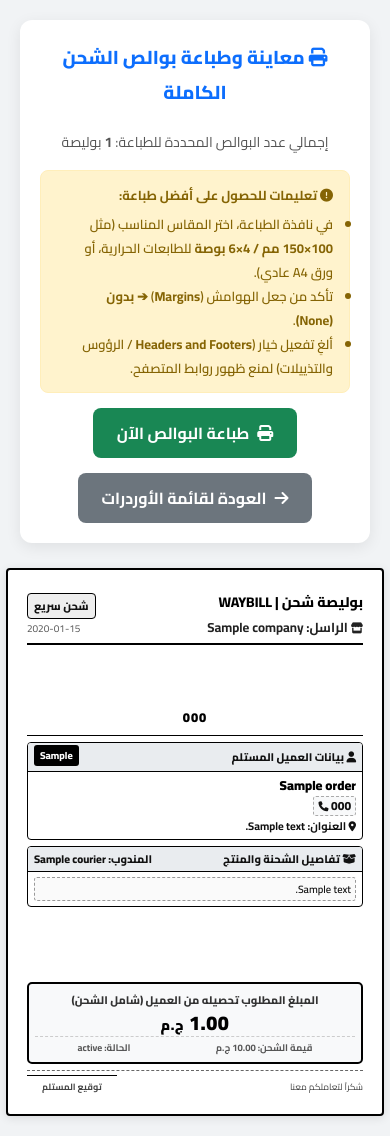
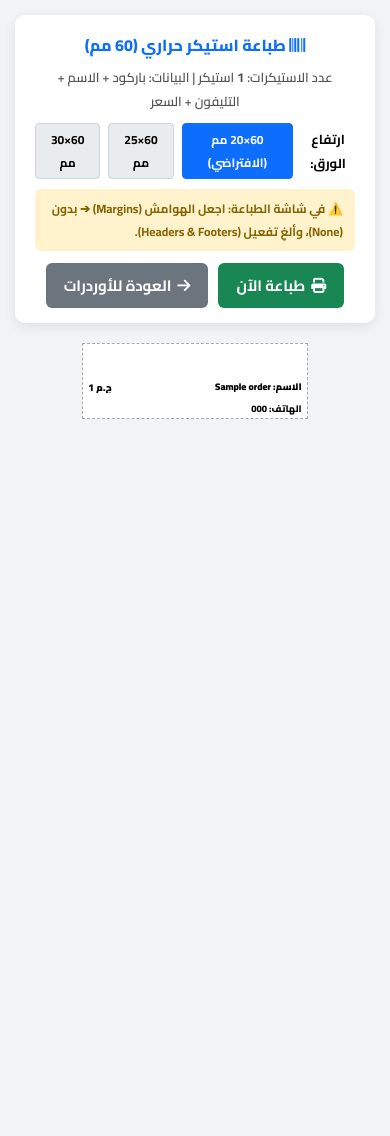
Before and after one commit to mostafa3sliaa/shipping-app, a Flask app: page /print/1 in a window 390 px wide. After the commit the page ends 419 px from the top, so only its background shows below. Run offline with Flask 3, Linux system fonts and the light colour scheme; tables that the repository leaves empty hold one stand-in row (values such as "Sample post"); some libraries are stand-ins or nearby versions.

Commit message:
Update print layout for 60x20mm thermal printer with barcode, name, phone, and price only

```diff
--- a/templates/print.html
+++ b/templates/print.html
@@ -3,13 +3,19 @@
 <head>
     <meta charset="UTF-8">
     <meta name="viewport" content="width=device-width, initial-scale=1.0">
-    <title>طباعة بوالص الشحن</title>
+    <title>طباعة استيكر الباركود (طابعة حرارية)</title>
     <!-- Google Fonts: Cairo -->
-    <link href="https://fonts.googleapis.com/css2?family=Cairo:wght@400;600;700;800;900&display=swap" rel="stylesheet">
+    <link href="https://fonts.googleapis.com/css2?family=Cairo:wght@600;700;800;900&display=swap" rel="stylesheet">
     <!-- Font Awesome -->
     <link rel="stylesheet" href="https://cdnjs.cloudflare.com/ajax/libs/font-awesome/6.4.0/css/all.min.css">
     <!-- JsBarcode -->
     <script src="https://cdn.jsdelivr.net/npm/jsbarcode@3.11.5/dist/JsBarcode.all.min.js"></script>
+    <style id="print-style">
+        @page {
+            size: 60mm 20mm;
+            margin: 0mm;
+        }
+    </style>
     <style>
         * {
             box-sizing: border-box;
@@ -20,25 +26,25 @@
             font-family: 'Cairo', sans-serif;
             background-color: #f1f3f5;
             margin: 0;
-            padding: 20px;
-            color: #111;
+            padding: 15px;
+            color: #000;
         }
 
         .controls {
-            max-width: 800px;
-            margin: 0 auto 25px auto;
+            max-width: 650px;
+            margin: 0 auto 20px auto;
             background: white;
-            padding: 20px;
-            border-radius: 12px;
-            box-shadow: 0 4px 15px rgba(0,0,0,0.08);
+            padding: 15px 20px;
+            border-radius: 10px;
+            box-shadow: 0 4px 12px rgba(0,0,0,0.08);
             text-align: center;
         }
 
         .controls-btns {
             display: flex;
             justify-content: center;
-            gap: 15px;
-            margin-top: 15px;
+            gap: 10px;
+            margin-top: 12px;
             flex-wrap: wrap;
         }
 
@@ -46,230 +52,127 @@
             background-color: #0d6efd;
             color: white;
             border: none;
-            padding: 10px 24px;
-            font-size: 16px;
+            padding: 8px 18px;
+            font-size: 15px;
             font-weight: bold;
             font-family: 'Cairo', sans-serif;
-            border-radius: 8px;
+            border-radius: 6px;
             cursor: pointer;
             text-decoration: none;
             display: inline-flex;
             align-items: center;
-            gap: 8px;
-            transition: all 0.2s;
-        }
-        .btn:hover {
-            opacity: 0.9;
-            transform: translateY(-1px);
+            gap: 6px;
         }
         .btn-success { background-color: #198754; }
         .btn-secondary { background-color: #6c757d; }
 
-        /* Container of waybills */
-        .waybills-wrapper {
+        .size-selector {
+            margin: 10px 0;
+            display: flex;
+            justify-content: center;
+            align-items: center;
+            gap: 8px;
+            font-size: 13px;
+            font-weight: bold;
+        }
+        .size-btn {
+            background: #e9ecef;
+            border: 1px solid #ced4da;
+            padding: 4px 12px;
+            border-radius: 4px;
+            cursor: pointer;
+            font-family: 'Cairo', sans-serif;
+            font-size: 12px;
+            font-weight: 700;
+        }
+        .size-btn.active {
+            background: #0d6efd;
+            color: white;
+            border-color: #0d6efd;
+        }
+
+        /* Container of labels */
+        .labels-container {
             display: flex;
             flex-direction: column;
             align-items: center;
-            gap: 25px;
+            gap: 12px;
         }
 
-        /* Individual Waybill Sheet */
-        .waybill {
+        /* Thermal Label Sticker */
+        .label {
             background-color: #fff;
-            width: 100mm;
-            min-height: 145mm;
-            padding: 5mm;
-            border: 2px solid #000;
-            border-radius: 4px;
+            width: 60mm;
+            height: 20mm;
+            max-height: 20mm;
+            padding: 0.8mm 1.5mm;
+            margin: 0 auto;
+            border: 1px dashed #aaa;
             display: flex;
             flex-direction: column;
             justify-content: space-between;
-            position: relative;
-            box-shadow: 0 2px 10px rgba(0,0,0,0.1);
+            overflow: hidden;
+            box-sizing: border-box;
             page-break-after: always;
             break-after: page;
+            text-align: center;
+            direction: rtl;
         }
 
-        /* Header */
-        .waybill-header {
+        /* Barcode Area */
+        .barcode-box {
+            text-align: center;
+            line-height: 1;
+            margin: 0;
+            padding: 0;
+        }
+        .barcode-svg {
+            width: 100%;
+            max-width: 56mm;
+            height: 24px;
+            display: block;
+            margin: 0 auto;
+        }
+
+        /* Info Rows */
+        .info-row {
             display: flex;
             justify-content: space-between;
             align-items: center;
-            border-bottom: 2px solid #000;
-            padding-bottom: 4px;
-            margin-bottom: 5px;
+            font-size: 9.5px;
+            line-height: 1.15;
+            font-weight: 800;
+            white-space: nowrap;
+            overflow: hidden;
+            text-overflow: ellipsis;
         }
-        .company-info {
+        .info-row span {
+            overflow: hidden;
+            text-overflow: ellipsis;
+            white-space: nowrap;
+        }
+        .client-name {
+            max-width: 36mm;
             text-align: right;
+            font-weight: 900;
+            color: #000;
         }
-        .company-title {
-            font-size: 14px;
+        .price-tag {
+            text-align: left;
+            font-weight: 900;
+            font-size: 10px;
+            color: #000;
+            direction: ltr;
+        }
+        .phone-num {
+            text-align: right;
             font-weight: 800;
+            direction: ltr;
+            font-size: 9.5px;
             color: #000;
-            margin: 0;
-        }
-        .company-name {
-            font-size: 13px;
-            font-weight: 700;
-            color: #222;
-        }
-        .order-date {
-            font-size: 10px;
-            color: #555;
-        }
-        .waybill-badge {
-            font-size: 11px;
-            font-weight: 800;
-            border: 1.5px solid #000;
-            padding: 2px 6px;
-            border-radius: 4px;
-            background: #eee;
         }
 
-        /* Barcode Area */
-        .barcode-section {
-            text-align: center;
-            border-bottom: 1.5px solid #000;
-            padding-bottom: 4px;
-            margin-bottom: 6px;
-        }
-        .barcode-svg {
-            max-width: 100%;
-            height: 42px;
-        }
-        .tracking-num {
-            font-size: 13px;
-            font-weight: 900;
-            letter-spacing: 1px;
-            margin-top: -2px;
-            color: #000;
-            direction: ltr;
-            display: inline-block;
-        }
-
-        /* Section Cards */
-        .wb-section {
-            border: 1.5px solid #000;
-            border-radius: 4px;
-            margin-bottom: 6px;
-            overflow: hidden;
-        }
-        .wb-section-title {
-            background-color: #e9ecef;
-            border-bottom: 1px solid #000;
-            padding: 2px 6px;
-            font-size: 11px;
-            font-weight: 800;
-            display: flex;
-            justify-content: space-between;
-            align-items: center;
-        }
-        .wb-section-body {
-            padding: 5px 6px;
-            font-size: 11px;
-            line-height: 1.35;
-        }
-
-        /* Client & Address Info */
-        .client-name {
-            font-size: 13px;
-            font-weight: 900;
-            color: #000;
-            margin-bottom: 2px;
-        }
-        .client-phone {
-            font-size: 12px;
-            font-weight: 800;
-            direction: ltr;
-            text-align: right;
-            display: inline-block;
-            background: #f8f9fa;
-            padding: 1px 4px;
-            border-radius: 3px;
-            border: 1px dashed #aaa;
-            margin-bottom: 3px;
-        }
-        .client-region {
-            display: inline-block;
-            background: #000;
-            color: #fff;
-            padding: 1px 6px;
-            font-size: 10px;
-            font-weight: 800;
-            border-radius: 3px;
-            margin-bottom: 3px;
-        }
-        .client-address {
-            font-size: 11px;
-            font-weight: 700;
-            color: #111;
-            word-break: break-word;
-        }
-
-        /* Content / Item Details */
-        .content-box {
-            background-color: #fafafa;
-            border: 1px dashed #999;
-            padding: 4px;
-            border-radius: 3px;
-            font-size: 10.5px;
-            font-weight: 600;
-            min-height: 24px;
-            word-break: break-word;
-        }
-
-        /* Financial / COD Box - BIG & PROMINENT */
-        .cod-container {
-            background: #f8f9fa;
-            border: 2px solid #000;
-            border-radius: 5px;
-            padding: 6px;
-            text-align: center;
-            margin-bottom: 6px;
-        }
-        .cod-label {
-            font-size: 11px;
-            font-weight: 800;
-            color: #333;
-            margin-bottom: 2px;
-        }
-        .cod-amount {
-            font-size: 20px;
-            font-weight: 900;
-            color: #000;
-            letter-spacing: 0.5px;
-            line-height: 1.1;
-        }
-        .cod-sub {
-            font-size: 9.5px;
-            font-weight: 700;
-            color: #555;
-            margin-top: 2px;
-            border-top: 1px dashed #ccc;
-            padding-top: 2px;
-            display: flex;
-            justify-content: space-around;
-        }
-
-        /* Footer / Notes & Signature */
-        .waybill-footer {
-            display: flex;
-            justify-content: space-between;
-            align-items: flex-end;
-            border-top: 1px dashed #666;
-            padding-top: 4px;
-            font-size: 9px;
-            color: #444;
-        }
-        .signature-box {
-            text-align: center;
-            border-top: 1px solid #000;
-            width: 90px;
-            padding-top: 2px;
-            font-weight: 700;
-        }
-
-        /* PRINT STYLES */
+        /* Print Mode */
         @media print {
             body {
                 background: white !important;
@@ -279,26 +182,16 @@
             .controls {
                 display: none !important;
             }
-            .waybills-wrapper {
+            .labels-container {
                 gap: 0 !important;
                 display: block !important;
             }
-            .waybill {
-                width: 100mm !important;
-                min-height: 145mm !important;
-                max-height: 150mm !important;
+            .label {
+                border: none !important;
                 margin: 0 auto !important;
-                padding: 4mm !important;
-                border: 2px solid #000 !important;
-                border-radius: 0 !important;
-                box-shadow: none !important;
                 page-break-after: always !important;
                 break-after: page !important;
                 page-break-inside: avoid !important;
-            }
-            @page {
-                size: 100mm 150mm;
-                margin: 0;
             }
         }
     </style>
@@ -306,137 +199,98 @@
 <body>
 
     <div class="controls">
-        <h3 style="margin-top: 0; color: #0d6efd; font-weight: 800;">
-            <i class="fa-solid fa-print me-2"></i> معاينة وطباعة بوالص الشحن الكاملة
-        </h3>
-        <p style="margin: 5px 0; color: #555; font-size: 14px;">
-            إجمالي عدد البوالص المحددة للطباعة: <strong>{{ orders|length }}</strong> بوليصة
+        <h4 style="margin: 0 0 5px 0; color: #0d6efd; font-weight: 800;">
+            <i class="fa-solid fa-barcode me-1"></i> طباعة استيكر حراري (60 مم)
+        </h4>
+        <p style="margin: 0 0 8px 0; font-size: 13px; color: #555;">
+            عدد الاستيكرات: <strong>{{ orders|length }}</strong> استيكر | البيانات: باركود + الاسم + التليفون + السعر
         </p>
 
-        <div style="background-color: #fff3cd; color: #856404; padding: 12px 16px; margin: 15px 0; border-radius: 8px; text-align: right; direction: rtl; font-size: 13px; font-weight: 600; border: 1px solid #ffeeba;">
-            <i class="fa-solid fa-circle-exclamation me-1"></i> <strong>تعليمات للحصول على أفضل طباعة:</strong>
-            <ul style="margin: 5px 0 0 20px; padding: 0;">
-                <li>في نافذة الطباعة، اختر المقاس المناسب (مثل <strong>100×150 مم / 4×6 بوصة</strong> للطابعات الحرارية، أو ورق A4 عادي).</li>
-                <li>تأكد من جعل الهوامش (<strong>Margins</strong>) ➔ <strong>بدون (None)</strong>.</li>
-                <li>ألغِ تفعيل خيار (<strong>Headers and Footers</strong> / الرؤوس والتذييلات) لمنع ظهور روابط المتصفح.</li>
-            </ul>
+        <!-- Sticker Height Selector (defaults to 20mm) -->
+        <div class="size-selector">
+            <span>ارتفاع الورق:</span>
+            <button type="button" class="size-btn active" onclick="setLabelHeight(20, this)">60×20 مم (الافتراضي)</button>
+            <button type="button" class="size-btn" onclick="setLabelHeight(25, this)">60×25 مم</button>
+            <button type="button" class="size-btn" onclick="setLabelHeight(30, this)">60×30 مم</button>
+        </div>
+
+        <div style="background-color: #fff3cd; color: #856404; padding: 8px 12px; margin: 8px 0; border-radius: 6px; font-size: 12px; font-weight: 700; text-align: right;">
+            ⚠️ في شاشة الطباعة: اجعل الهوامش (<strong>Margins</strong>) ➔ <strong>بدون (None)</strong>، وألغِ تفعيل (<strong>Headers & Footers</strong>).
         </div>
 
         <div class="controls-btns">
             <button class="btn btn-success" onclick="window.print()">
-                <i class="fa-solid fa-print"></i> طباعة البوالص الآن
+                <i class="fa-solid fa-print"></i> طباعة الآن
             </button>
             <a href="{{ url_for('index', tab='orders') }}" class="btn btn-secondary">
-                <i class="fa-solid fa-arrow-right"></i> العودة لقائمة الأوردرات
+                <i class="fa-solid fa-arrow-right"></i> العودة للأوردرات
             </a>
         </div>
     </div>
 
-    <div class="waybills-wrapper">
+    <div class="labels-container">
         {% for order in orders %}
-        <div class="waybill">
-            <!-- 1. Header -->
-            <div>
-                <div class="waybill-header">
-                    <div class="company-info">
-                        <div class="company-title">بوليصة شحن | WAYBILL</div>
-                        <div class="company-name">
-                            <i class="fa-solid fa-store" style="font-size: 11px;"></i>
-                            الراسل: {{ order.company.name if order.company else 'شركة شحن' }}
-                        </div>
-                    </div>
-                    <div style="text-align: left;">
-                        <span class="waybill-badge">شحن سريع</span>
-                        <div class="order-date">
-                            {{ order.created_at.strftime('%Y-%m-%d') if order.created_at else '' }}
-                        </div>
-                    </div>
+        <div class="label">
+            <!-- 1. Barcode -->
+            <div class="barcode-box">
+                <svg class="barcode-svg" data-value="{{ order.tracking_number }}"></svg>
             </div>
 
-                <!-- 2. Barcode -->
-                <div class="barcode-section">
-                    <svg class="barcode-svg" id="barcode-{{ order.id }}" data-value="{{ order.tracking_number }}"></svg>
-                    <div>
-                        <span class="tracking-num">{{ order.tracking_number }}</span>
-                    </div>
+            <!-- 2. Name & Price -->
+            <div class="info-row">
+                <span class="client-name">الاسم: {{ order.client_name if order.client_name else '-' }}</span>
+                <span class="price-tag">{{ "{:,.0f}".format(order.cod) if order.cod == order.cod|int else "{:,.2f}".format(order.cod) }} ج.م</span>
             </div>
 
-                <!-- 3. Recipient Info (العميل) -->
-                <div class="wb-section">
-                    <div class="wb-section-title">
-                        <span><i class="fa-solid fa-user me-1"></i> بيانات العميل المستلم</span>
-                        {% if order.region and order.region != 'غير محدد' %}
-                        <span class="client-region">{{ order.region }}</span>
-                        {% endif %}
-                    </div>
-                    <div class="wb-section-body">
-                        <div class="client-name">{{ order.client_name if order.client_name else 'عميل بدون اسم' }}</div>
-                        <div>
-                            <span class="client-phone"><i class="fa-solid fa-phone" style="font-size: 10px;"></i> {{ order.phone }}</span>
-                        </div>
-                        <div class="client-address">
-                            <strong><i class="fa-solid fa-location-dot" style="font-size: 10px;"></i> العنوان:</strong>
-                            {{ order.address if order.address else 'غير محدد' }}
-                        </div>
-                    </div>
-                </div>
-
-                <!-- 4. Package Contents / Details -->
-                <div class="wb-section">
-                    <div class="wb-section-title">
-                        <span><i class="fa-solid fa-box-open me-1"></i> تفاصيل الشحنة والمنتج</span>
-                        <span>المندوب: {{ order.courier.name if order.courier else 'غير محدد' }}</span>
-                    </div>
-                    <div class="wb-section-body">
-                        <div class="content-box">
-                            {{ order.content if order.content else 'طرد بضائع' }}
-                        </div>
-                    </div>
-                </div>
-            </div>
-
-            <!-- Bottom Section: COD & Footer -->
-            <div>
-                <!-- 5. Financial / COD -->
-                <div class="cod-container">
-                    <div class="cod-label">المبلغ المطلوب تحصيله من العميل (شامل الشحن)</div>
-                    <div class="cod-amount">
-                        {{ "{:,.2f}".format(order.cod) }} <span style="font-size: 14px;">ج.م</span>
-                    </div>
-                    <div class="cod-sub">
-                        <span>قيمة الشحن: {{ "{:,.2f}".format(order.shipping_fee or 0) }} ج.م</span>
-                        <span>الحالة: {{ order.status }}</span>
-                    </div>
-                </div>
-
-                <!-- 6. Footer Signature -->
-                <div class="waybill-footer">
-                    <div>
-                        <span>شكراً لتعاملكم معنا</span>
-                    </div>
-                    <div class="signature-box">
-                        توقيع المستلم
-                    </div>
-                </div>
+            <!-- 3. Phone -->
+            <div class="info-row">
+                <span class="phone-num">الهاتف: {{ order.phone if order.phone else '-' }}</span>
             </div>
         </div>
         {% endfor %}
     </div>
 
     <script>
-        // Generate barcodes
+        // Initialize Barcodes
+        function initBarcodes(heightPx) {
             document.querySelectorAll('.barcode-svg').forEach(el => {
                 const val = el.getAttribute('data-value');
                 if (val) {
                     JsBarcode(el, val, {
                         format: "CODE128",
-                    width: 1.8,
-                    height: 38,
-                    displayValue: false,
-                    margin: 0
+                        width: 1.15,
+                        height: heightPx || 18,
+                        fontSize: 8.5,
+                        font: "Cairo",
+                        textMargin: 1,
+                        margin: 0,
+                        displayValue: true
                     });
                 }
             });
+        }
+
+        // Run on load with default 20mm setting
+        initBarcodes(18);
+
+        // Allow user to switch sticker height if their roll is 25mm or 30mm
+        function setLabelHeight(heightMm, btn) {
+            document.querySelectorAll('.size-btn').forEach(b => b.classList.remove('active'));
+            btn.classList.add('active');
+
+            // Update page size and label height
+            document.getElementById('print-style').innerHTML = `@page { size: 60mm ${heightMm}mm; margin: 0mm; }`;
+            document.querySelectorAll('.label').forEach(el => {
+                el.style.height = heightMm + 'mm';
+                el.style.maxHeight = heightMm + 'mm';
+            });
+
+            // Adjust barcode height slightly for taller stickers
+            let bcHeight = 18;
+            if (heightMm >= 25) bcHeight = 25;
+            if (heightMm >= 30) bcHeight = 32;
+            initBarcodes(bcHeight);
+        }
     </script>
 </body>
 </html>
```
Lines whose indentation alone changed are shown as unchanged.
